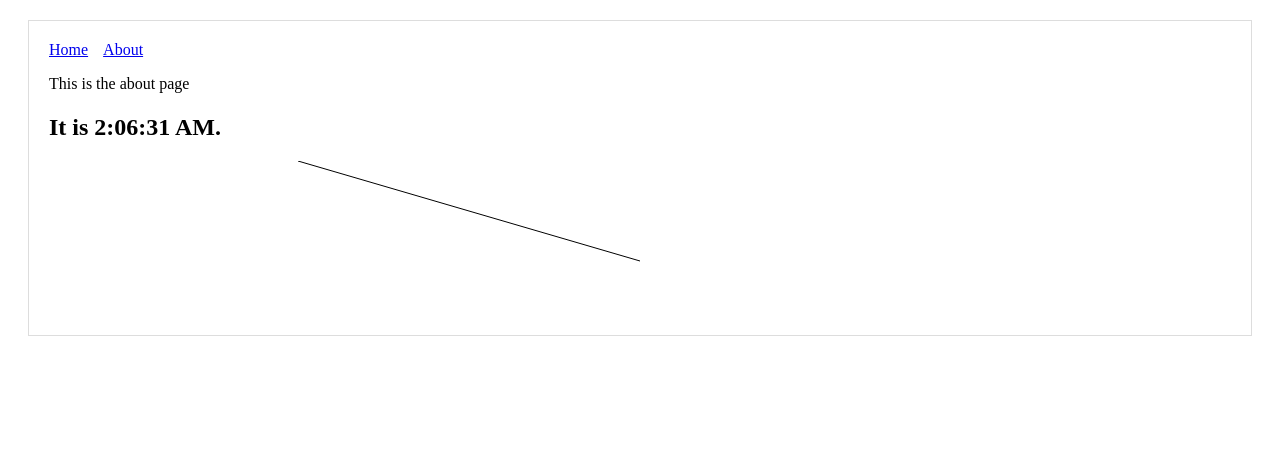
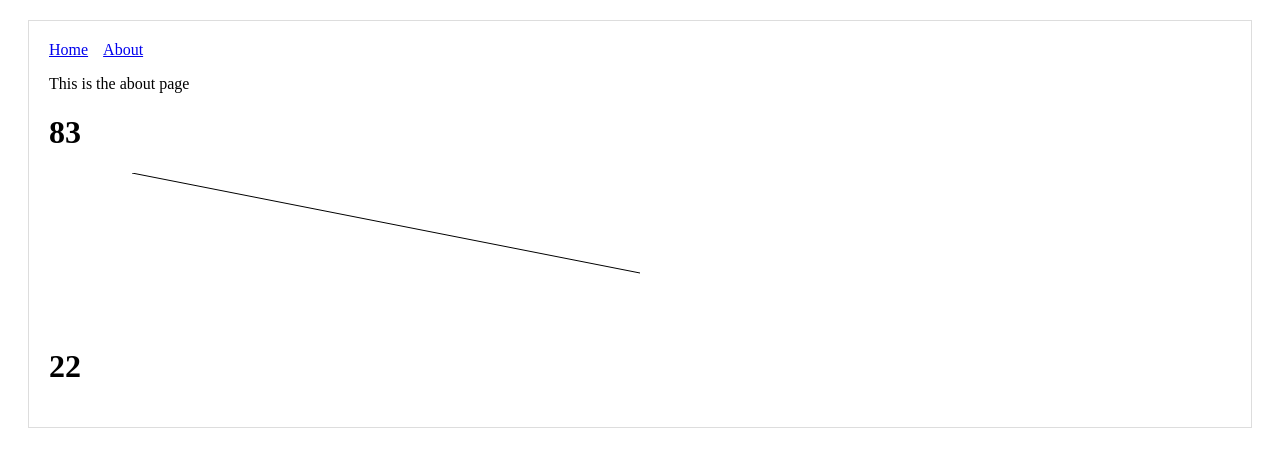
Before and after one commit to ForkBombGIT/Forest-Fire-Simulation, a Next.js app: page / in a window 1280 px wide. Shown: the top 466 px of the page. Built offline with nearby package versions, Linux system fonts and the light colour scheme.

Commit message:
Updating project to run off a controlling timer.

```diff
--- a/components/Canvas.js
+++ b/components/Canvas.js
@@ -7,9 +7,8 @@ export default class Canvas extends React.Component {
   constructor(props) {
     super(props);
     this.state = {
-      date: new Date(),
-      int: 0,
-      canvas: null
+      canvas: this.refs.canvaso,
+      into: 0
     };
   }
 
@@ -18,6 +17,7 @@ export default class Canvas extends React.Component {
       () => this.update(),
       60
     );
+    this.refs.canvaso.width = this.refs.canvaso.offsetWidth;
   }
 
   componentWillUnmount() {
@@ -27,14 +27,15 @@ export default class Canvas extends React.Component {
   update() {
     this.setState({
       date: new Date(),
-      canvas: this.refs.canvas
+      canvas: this.refs.canvaso,
+      into: this.state.into + 1
     });
 
     const ctx = this.state.canvas.getContext("2d");
     this.state.canvas.width = this.state.canvas.offsetWidth;
 
-    this.state.int += 3;
-    ctx.moveTo(this.state.int, 0);
+  //  this.state.int += 3;
+    ctx.moveTo(this.state.into, 0);
     ctx.lineTo(this.state.canvas.offsetWidth/2, 100);
     ctx.stroke();
   }
@@ -42,11 +43,8 @@ export default class Canvas extends React.Component {
   render() {
     return (
       <div>
-        <h1>{this.state.id}</h1>
-        <h2>It is {this.state.date.toLocaleTimeString()}.</h2>
-        <div>
-           {this.props.render()}
-       </div>
+        <h1>{this.state.into}</h1>
+        <canvas ref="canvaso" style={{width: '100%', height: '100%'}}></canvas>
       </div>
     );
   }
--- /dev/null
+++ b/components/ForestFire.js
@@ -0,0 +1,45 @@
+import React from 'react'
+import ReactDOM from 'react-dom'
+//import grid from './Grid'
+//import DataModel from './DataModel'
+
+export default class Canvas extends React.Component {
+  constructor(props) {
+    super(props);
+    this.state = {
+      currentTick: 0
+    };
+  }
+
+  componentDidMount() {
+    this.state.timerID = setInterval(
+      () => this.update(),
+      60
+    );
+  }
+
+  componentWillUnmount() {
+    clearInterval(this.state.timerID);
+  }
+
+  update() {
+    if (this.state.currentTick === 60) {
+      this.setState({
+        currentTick: 0
+      });
+    }
+    else {
+      this.setState({
+        currentTick: this.state.currentTick + 1
+      });
+    }
+  }
+
+  render() {
+    return (
+      <div>
+        <h1>{this.state.currentTick}</h1>
+      </div>
+    );
+  }
+}
--- a/package.json
+++ b/package.json
@@ -4,7 +4,6 @@
   "description": "",
   "main": "index.js",
   "dependencies": {
-    "bootstrap": "^4.0.0-alpha.4",
     "next": "^6.1.1",
     "react": "^16.4.1",
     "react-bootstrap": "^0.32.1",
--- a/pages/index.js
+++ b/pages/index.js
@@ -1,11 +1,13 @@
 import Layout from '../components/Layout.js'
 import Canvas from '../components/Canvas.js'
+import ForestFire from '../components/ForestFire.js'
 
 import { Container, Col, Row } from 'reactstrap';
 
 export default () => (
     <Layout>
        <p>This is the about page</p>
-       <Canvas render={data => ( <canvas ref="canvas" style={{width: '100%', height: '100%'}}></canvas>)}/>
+       <Canvas />
+       <ForestFire />
     </Layout>
 )
```
